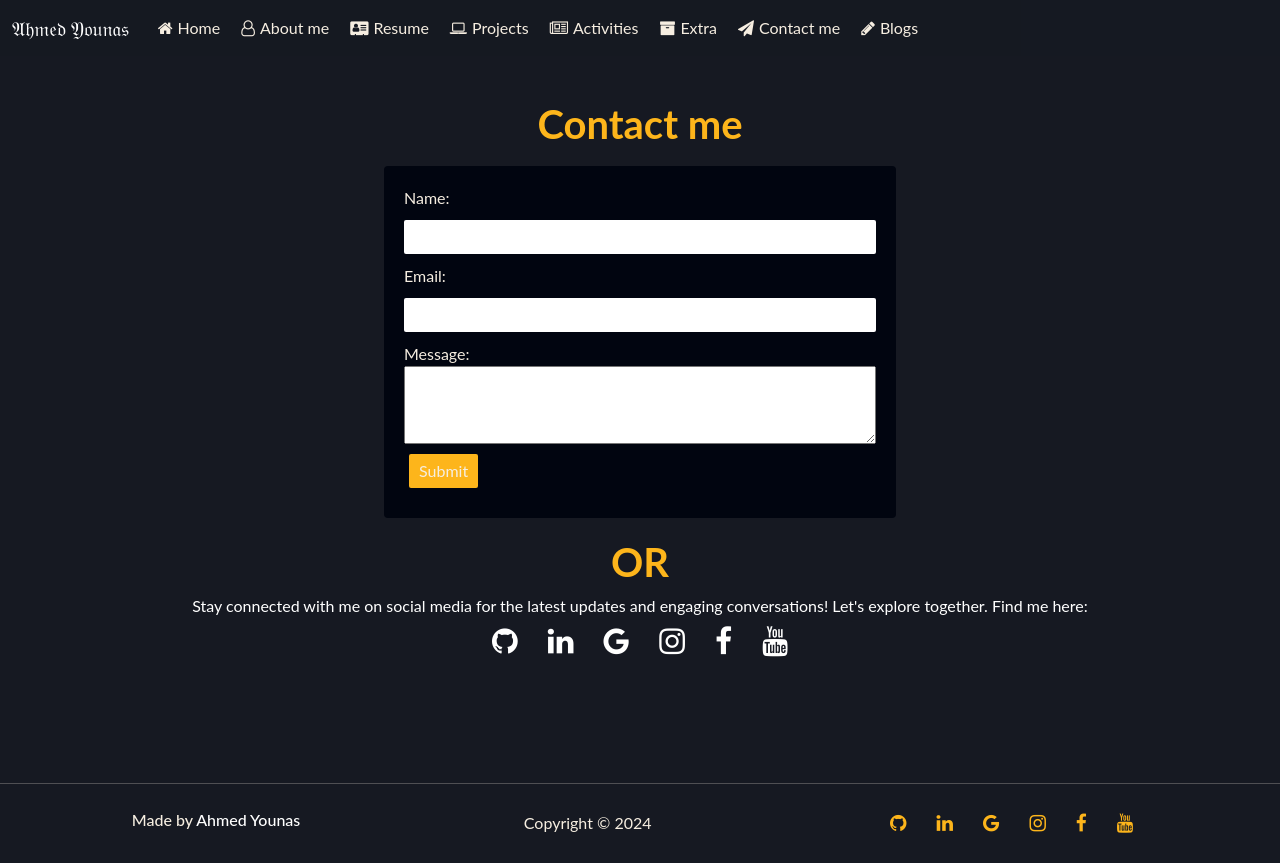
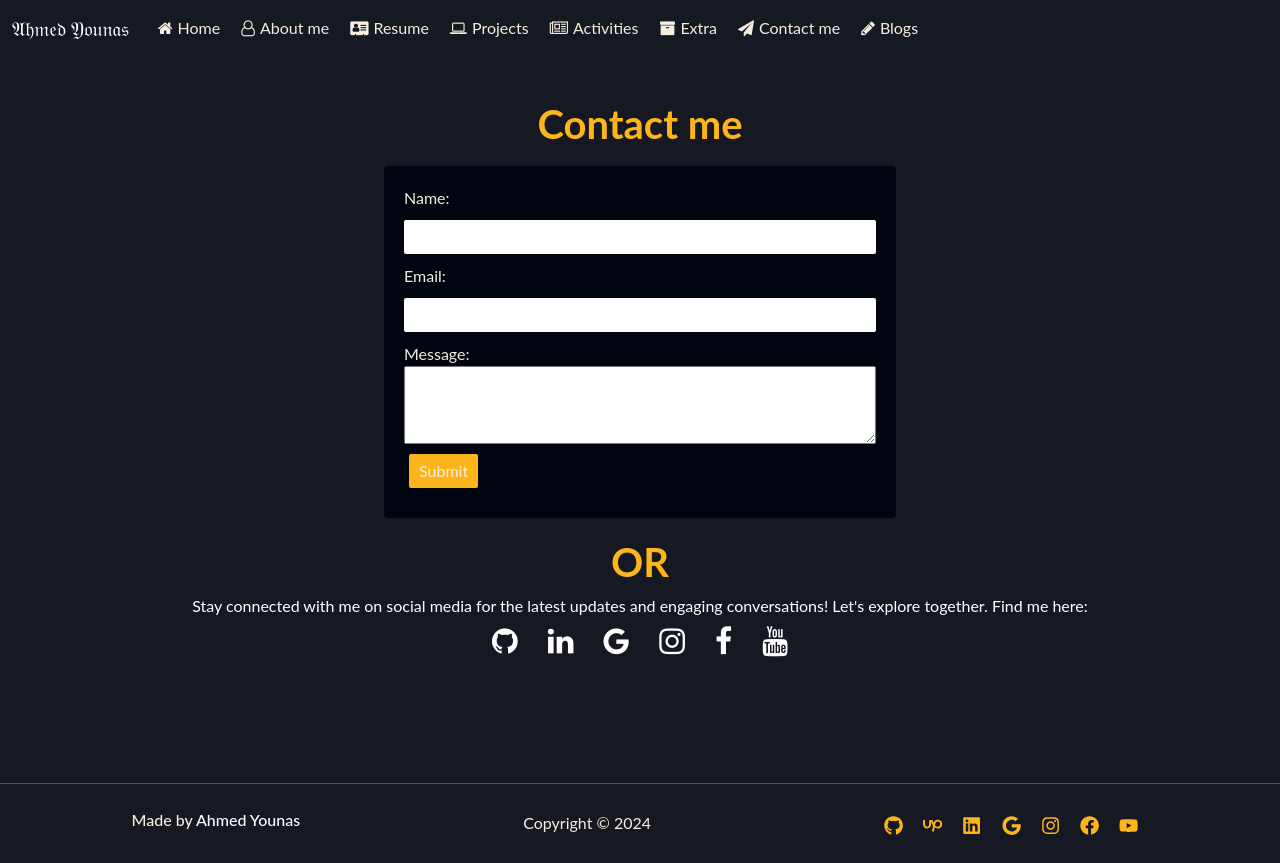
Before and after one commit to 4hmed7ounas/Portfolio-netlify, a React (Create React App) app: page /Contact in a window 1280 px wide. Built offline with nearby package versions, Linux system fonts and the light colour scheme; a web font is replaced by a local one.

Commit message:
fix: fix footer

```diff
--- a/src/Components/Footer.js
+++ b/src/Components/Footer.js
@@ -1,41 +1,49 @@
 import React from "react";
 import { Link } from "react-router-dom";
+import { FaGithub, FaLinkedin, FaGoogle, FaInstagram, FaFacebook, FaYoutube } from "react-icons/fa";
 import "./Footer.css";
+import { FaUpwork } from "react-icons/fa6";
 
 const Footer = () => {
   const socialLinks = [
     {
       href: "https://github.com/4hmed7ounas",
-      iconClass: "fa fa-github",
+      icon: <FaGithub />,
       ariaLabel: "GitHub",
       target: "_blank",
     },
     {
+      href: "https://www.upwork.com/freelancers/~01d3d4b667f04e2f64?mp_source=share",
+      icon: <FaUpwork />,
+      ariaLabel: "Upwork",
+      target: "_blank",
+    },
+    {
       href: "https://www.linkedin.com/in/ahmed-younas-360b481a5",
-      iconClass: "fa fa-linkedin",
+      icon: <FaLinkedin />,
       ariaLabel: "LinkedIn",
       target: "_blank",
     },
     {
       href: "mailto:ayds13579@gmail.com",
-      iconClass: "fa fa-google",
+      icon: <FaGoogle />,
       ariaLabel: "Google",
     },
     {
-      href: "https://www.instagram.com/_u/4hmed7ounas/?utm_source=ig_embed&ig_rid=5062be3e-b373-4031-abdc-90b9fcd93874&ig_mid=DBE56578-126B-47C8-8FA5-0DA964B4C3FA",
-      iconClass: "fa fa-instagram",
+      href: "https://www.instagram.com/_u/4hmed7ounas/",
+      icon: <FaInstagram />,
       ariaLabel: "Instagram",
       target: "_blank",
     },
     {
       href: "https://www.facebook.com/4hmed7ounass/",
-      iconClass: "fa fa-facebook",
+      icon: <FaFacebook />,
       ariaLabel: "Facebook",
       target: "_blank",
     },
     {
       href: "https://www.youtube.com/channel/UCFYpnx42kj-hp9Pn7fdg_6w",
-      iconClass: "fa fa-youtube",
+      icon: <FaYoutube />,
       ariaLabel: "YouTube",
       target: "_blank",
     },
@@ -67,12 +75,9 @@ const Footer = () => {
               className="footer-icons"
               target={link.target}
               to={link.href}
+              aria-label={link.ariaLabel}
             >
-              <i
-                className={link.iconClass}
-                aria-hidden="true"
-                aria-label={link.ariaLabel}
-              ></i>
+              {link.icon}
             </Link>
           ))}
         </div>
```
